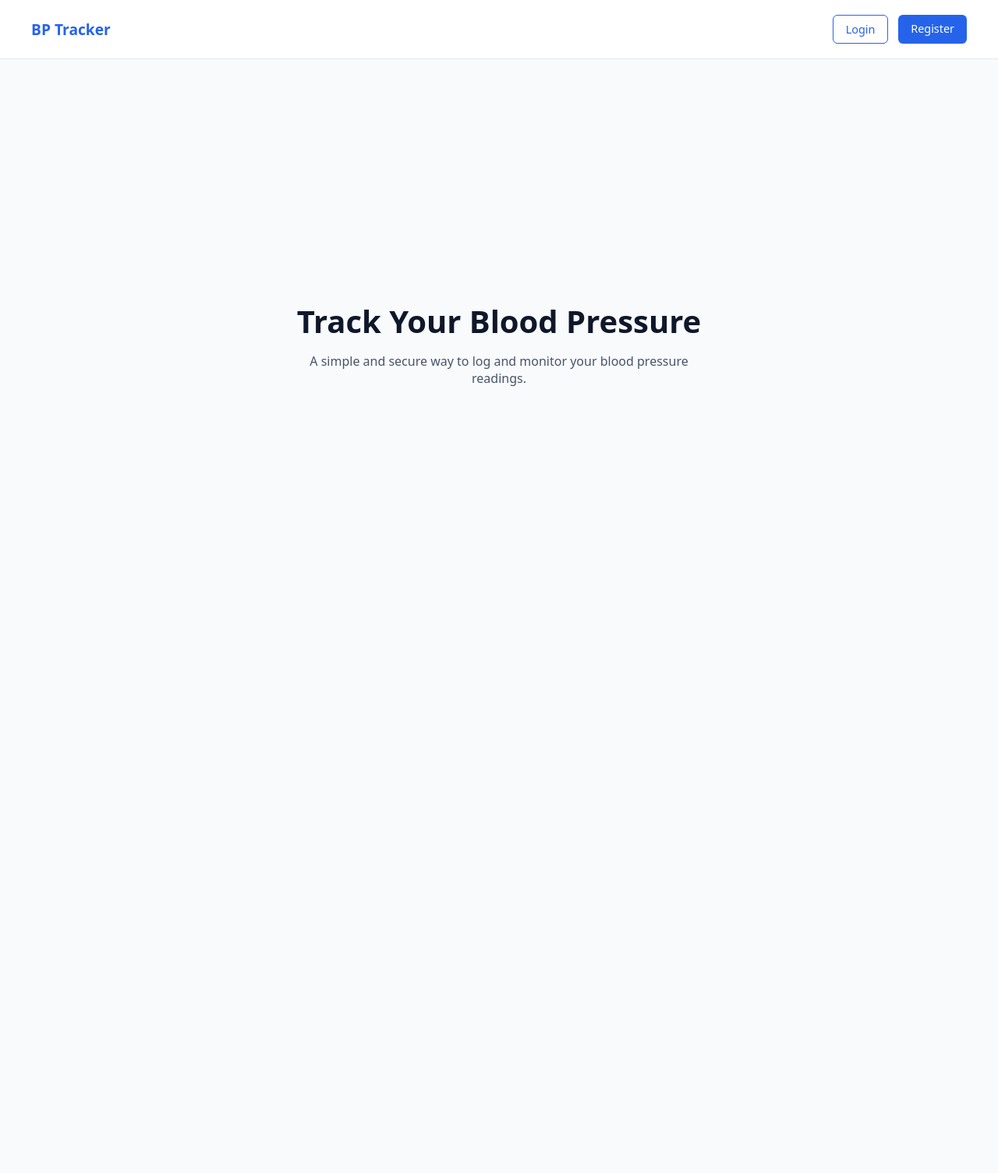
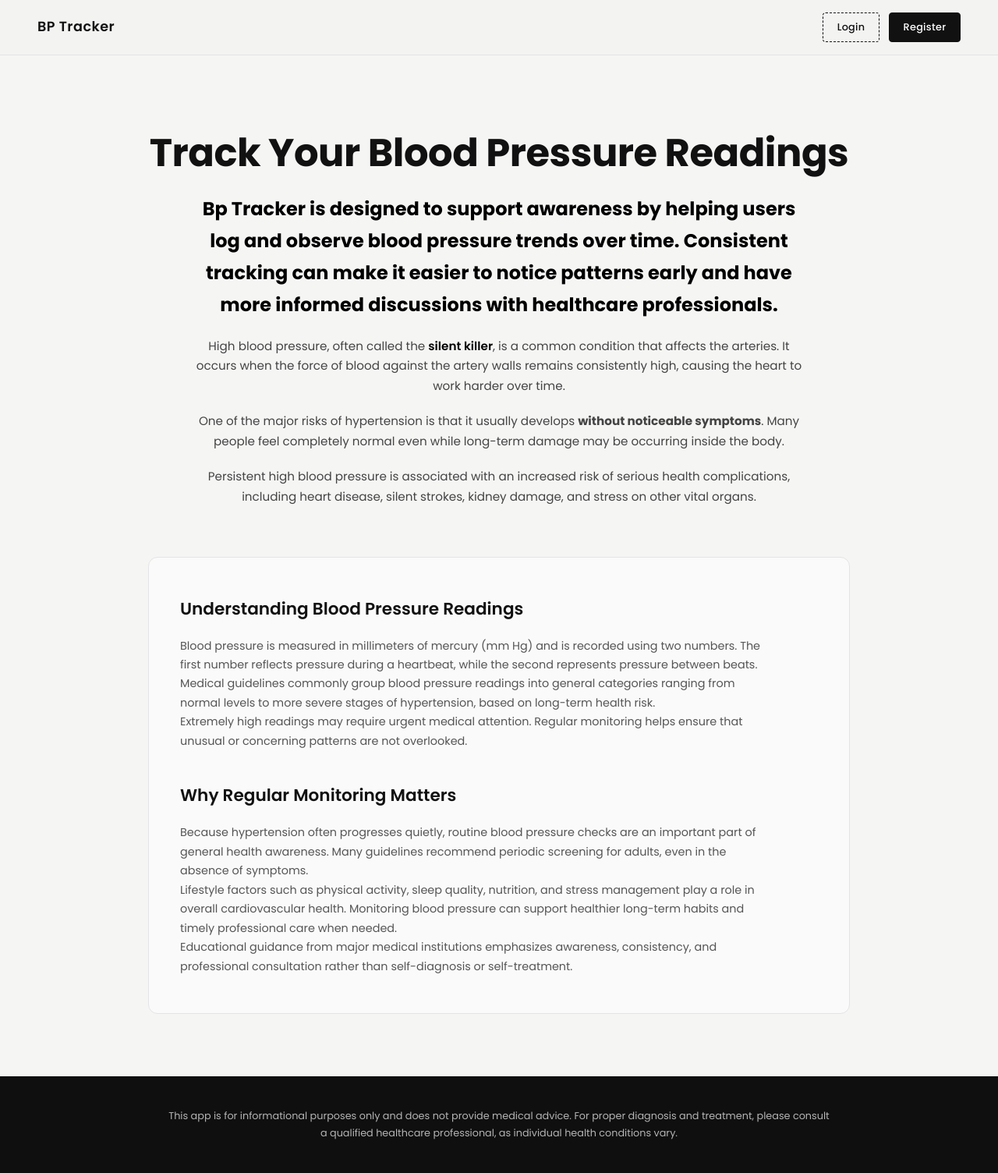
Before and after one commit to DevanshModi09/BpTracker, a website: page public/index.html in a window 1280 px wide. Shown: the whole page at 78% size. Before the commit the page ends 804 px from the top, so only its background shows below. Drawn offline with Linux system fonts and the light colour scheme.

Commit message:
Made the homepage a bit better

```diff
--- a/public/css/index.css
+++ b/public/css/index.css
@@ -2,72 +2,142 @@
   margin: 0;
   padding: 0;
   box-sizing: border-box;
-  font-family: system-ui, -apple-system, BlinkMacSystemFont, sans-serif;
+}
+html,
+body {
+  cursor: url('/cursor.cur') 12 12, default;
 }
 
 body {
-  background-color: #f8fafc;
-  color: #0f172a;
+  font-family: 'Poppins', system-ui, -apple-system, BlinkMacSystemFont,
+    'Segoe UI', sans-serif;
+  background-color: #f5f5f4;
+  color: #111;
+  line-height: 1.7;
 }
-
-/* Navbar */
 .navbar {
+  background: #f3f3f2;
+  border-bottom: 1px solid #e4e4e7;
+  padding: 1rem 3rem;
   display: flex;
   justify-content: space-between;
   align-items: center;
-  padding: 1.2rem 2.5rem;
-  background: #ffffff;
-  border-bottom: 1px solid #e5e7eb;
 }
 
 .logo {
-  font-size: 1.2rem;
+  font-size: 1.1rem;
   font-weight: 600;
-  color: #2563eb;
+  letter-spacing: 0.5px;
 }
 
 .nav-buttons {
   display: flex;
-  gap: 0.8rem;
+  gap: 0.75rem;
+}
+.btn {
+  font-family: 'Poppins';
+  font-size: 0.8rem;
+  font-weight: 500;
+  padding: 0.45rem 1.1rem;
+  text-decoration: none;
+  border-radius: 4px;
+  transition: all 0.2s ease;
+  letter-spacing: 0.3px;
+  cursor: url('/cursor.cur') 12 12, pointer;
 }
 
-/* Buttons */
-.btn {
-  padding: 0.5rem 1rem;
-  text-decoration: none;
-  border-radius: 6px;
-  font-size: 0.9rem;
-  font-weight: 500;
+.btn-primary {
+  background: #111;
+  color: #fff;
+  border: 1px solid #111;
+}
+
+.btn-primary:hover {
+  background: #000;
 }
 
 .btn-outline {
-  border: 1px solid #2563eb;
-  color: #2563eb;
+  background: transparent;
+  color: #111;
+  border: 1px dashed #111;
 }
 
-.btn-primary {
-  background: #2563eb;
-  color: white;
+.btn-outline:hover {
+  background: #111;
+  color: #fff;
 }
-
-/* Hero */
 .hero {
-  height: calc(100vh - 72px);
-  display: flex;
-  flex-direction: column;
-  align-items: center;
-  justify-content: center;
+  max-width: 1000px;
+  margin: 6rem auto 4rem;
+  padding: 0 2rem;
   text-align: center;
-  padding: 0 1rem;
 }
 
 .hero h1 {
-  font-size: 2.5rem;
-  margin-bottom: 0.8rem;
+  font-size: 3.1rem;
+  font-weight: 700;
+  line-height: 1.15;
+  letter-spacing: -0.5px;
+  margin-bottom: 1.5rem;
 }
 
 .hero p {
-  font-size: 1rem;
-  color: #475569;
-  max-width: 500px;
+  max-width: 800px;
+  margin: 0 auto 1.2rem;
+  font-size: 0.95rem;
+  color: #444;
 }
+.highlight {
+  font-weight: 600;
+  color: #000;
+}
+.info {
+  max-width: 900px;
+  margin: 0 auto 5rem;
+  padding: 3rem 2.5rem;
+  background: #fafafa;
+  border: 1px solid #e4e4e7;
+  border-radius: 12px;
+}
+
+.info h2 {
+  font-size: 1.35rem;
+  font-weight: 600;
+  margin: 2.5rem 0 1rem;
+}
+
+.info h2:first-child {
+  margin-top: 0;
+}
+
+.info p {
+  font-size: 0.9rem;
+  color: #555;
+  max-width: 760px;
+}
+.footer {
+  background: #0f0f0f;
+  padding: 2.5rem 2rem;
+}
+
+.disclaimer {
+  max-width: 850px;
+  margin: 0 auto;
+  text-align: center;
+  font-size: 0.8rem;
+  color: #b4b4b4;
+}
+#highlight-text {
+  font-size: 24px;
+  font-weight: 300;
+  color: #000;
+}
+@media (max-width: 768px) {
+  .hero h1 {
+    font-size: 2.2rem;
+  }
+
+  .navbar {
+    padding: 1rem 1.5rem;
+  }
+}
--- a/public/index.html
+++ b/public/index.html
@@ -4,11 +4,16 @@
     <meta charset="UTF-8" />
     <meta name="viewport" content="width=device-width, initial-scale=1.0" />
     <title>BP Tracker</title>
+    <link rel="preconnect" href="https://fonts.googleapis.com" />
+    <link rel="preconnect" href="https://fonts.gstatic.com" crossorigin />
+    <link
+      href="https://fonts.googleapis.com/css2?family=Poppins:wght@400;500;600;700;800&display=swap"
+      rel="stylesheet"
+    />
     <link rel="stylesheet" href="./css/index.css" />
   </head>
 
   <body>
-    <!-- Navbar -->
     <nav class="navbar">
       <div class="logo">BP Tracker</div>
       <div class="nav-buttons">
@@ -17,12 +22,89 @@
       </div>
     </nav>
 
-    <!-- Main Content -->
     <main class="hero">
-      <h1>Track Your Blood Pressure</h1>
+      <h1>Track Your Blood Pressure Readings</h1>
+      <p id="highlight-text">
+        <strong>
+          Bp Tracker is designed to support awareness by helping users log and
+          observe blood pressure trends over time. Consistent tracking can make
+          it easier to notice patterns early and have more informed discussions
+          with healthcare professionals.
+        </strong>
+      </p>
       <p>
-        A simple and secure way to log and monitor your blood pressure readings.
+        High blood pressure, often called the
+        <strong class="highlight">silent killer</strong>, is a common condition
+        that affects the arteries. It occurs when the force of blood against the
+        artery walls remains consistently high, causing the heart to work harder
+        over time.
+      </p>
+
+      <p>
+        One of the major risks of hypertension is that it usually develops
+        <strong>without noticeable symptoms</strong>. Many people feel
+        completely normal even while long-term damage may be occurring inside
+        the body.
+      </p>
+
+      <p>
+        Persistent high blood pressure is associated with an increased risk of
+        serious health complications, including heart disease, silent strokes,
+        kidney damage, and stress on other vital organs.
       </p>
     </main>
+
+    <section class="info">
+      <h2>Understanding Blood Pressure Readings</h2>
+
+      <p>
+        Blood pressure is measured in millimeters of mercury (mm Hg) and is
+        recorded using two numbers. The first number reflects pressure during a
+        heartbeat, while the second represents pressure between beats.
+      </p>
+
+      <p>
+        Medical guidelines commonly group blood pressure readings into general
+        categories ranging from normal levels to more severe stages of
+        hypertension, based on long-term health risk.
+      </p>
+
+      <p>
+        Extremely high readings may require urgent medical attention. Regular
+        monitoring helps ensure that unusual or concerning patterns are not
+        overlooked.
+      </p>
+
+      <h2>Why Regular Monitoring Matters</h2>
+
+      <p>
+        Because hypertension often progresses quietly, routine blood pressure
+        checks are an important part of general health awareness. Many
+        guidelines recommend periodic screening for adults, even in the absence
+        of symptoms.
+      </p>
+
+      <p>
+        Lifestyle factors such as physical activity, sleep quality, nutrition,
+        and stress management play a role in overall cardiovascular health.
+        Monitoring blood pressure can support healthier long-term habits and
+        timely professional care when needed.
+      </p>
+
+      <p>
+        Educational guidance from major medical institutions emphasizes
+        awareness, consistency, and professional consultation rather than
+        self-diagnosis or self-treatment.
+      </p>
+    </section>
+
+    <!-- Footer -->
+    <footer class="footer">
+      <p class="disclaimer">
+        This app is for informational purposes only and does not provide medical
+        advice. For proper diagnosis and treatment, please consult a qualified
+        healthcare professional, as individual health conditions vary.
+      </p>
+    </footer>
   </body>
 </html>
--- a/public/js/register.js
+++ b/public/js/register.js
@@ -8,7 +8,7 @@ form.addEventListener('submit', async (e) => {
   e.preventDefault();
   alertBox.style.display = 'none';
 
-  const name = usernameInput.value.trim(); // 👈 map username → name
+  const name = usernameInput.value.trim();
   const email = emailInput.value.trim();
   const password = passwordInput.value.trim();
 
@@ -32,7 +32,8 @@ form.addEventListener('submit', async (e) => {
     window.location.href = '/index.html';
   } catch (err) {
     let msg =
-      err.response.data.err.errorResponse.errmsg ||
+      err.response.data?.err?.errorResponse?.errmsg ||
+      err.response.data?.err?.message ||
       'Something went wrong , Contact Admin';
     if (msg.includes('duplicate key error')) {
       msg = 'Email already exists';
```
Also changed, not shown: 1 other file.
